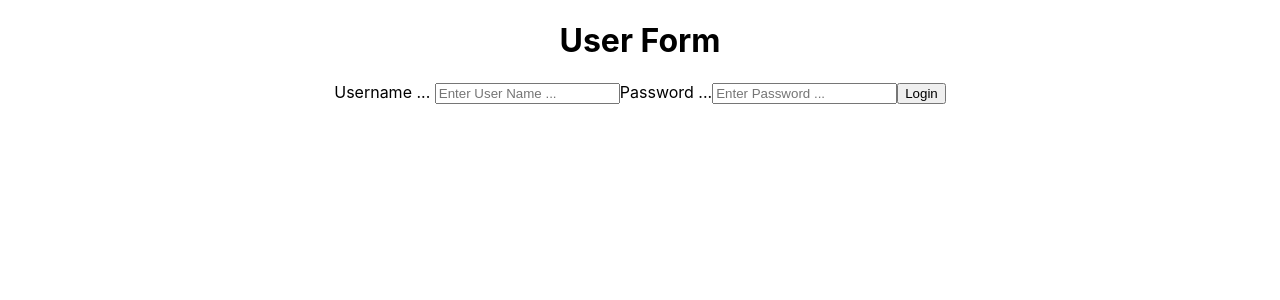
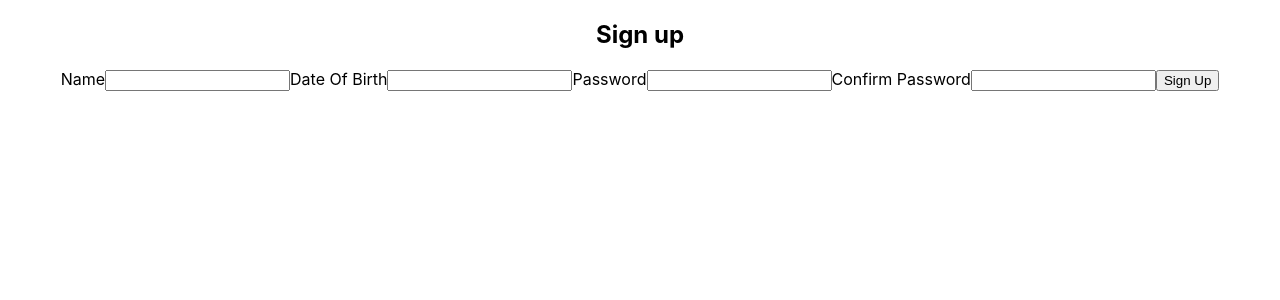
Before and after one commit to M5FGN/codeclan_project_scrapbook_react, a React (Create React App) app: page /signup in a window 1280 px wide. Shown: the top 300 px of the page. Built offline with nearby package versions, Linux system fonts and the light colour scheme.

Commit message:
add login

```diff
--- /dev/null
+++ b/src/components/SignUp.js
@@ -0,0 +1,49 @@
+import React from "react";
+import Request from "../helpers/request";
+import { useHistory } from "react-router-dom";
+
+const SignUp = () => {
+  const request = new Request("http://localhost:8080/api/users");
+  let history = useHistory();
+
+  let errorMessage = "";
+  const handleSignUp = (event) => {
+    event.preventDefault();
+    const name = event.target.name.value;
+    const password = event.target.password.value;
+    const confirmPassword = event.target.confirmPassword.value;
+    const dob = event.target.DOB.value;
+
+    const user = {
+      name: name,
+      password: password,
+      dateOfBirth: dob,
+    };
+
+    if (password === confirmPassword) {
+      request.post(user);
+      history.push("/login");
+    } else {
+      errorMessage = "Passwords dont't match";
+    }
+  };
+  return (
+    <>
+      <h2>Sign up</h2>
+      <form onSubmit={handleSignUp}>
+        <label htmlFor="">Name</label>
+        <input type="text" name="name" />
+        <label htmlFor="">Date Of Birth</label>
+        <input type="text" name="DOB" />
+        <label htmlFor="">Password</label>
+        <input type="text" name="password" />
+        <label htmlFor="">Confirm Password</label>
+        <input type="text" name="confirmPassword" />
+        <input type="submit" value="Sign Up" />
+      </form>
+      <p>{errorMessage}</p>
+    </>
+  );
+};
+
+export default SignUp;
--- a/src/components/users/UserForm.js
+++ b/src/components/UserForm.js
@@ -1,18 +1,22 @@
 import React from "react";
+import { useHistory } from "react-router-dom";
 
 const UserForm = ({ setUser }) => {
+  let history = useHistory();
+
   const handleLogIn = function (event) {
     event.preventDefault();
     const name = event.target.name.value;
     const password = event.target.password.value;
     console.log(name, password);
 
-    const user = fetch(
+    fetch(
       `http://localhost:8080/api/users/login?name=${name}&password=${password}`
     )
       .then((res) => res.json())
       .then((user) => {
         setUser(user);
+        history.push("/");
       });
   };
 
@@ -34,6 +38,9 @@ const UserForm = ({ setUser }) => {
         ></input>
         <input type="submit" value="Login"></input>
       </form>
+      <h3>
+        <a href="/signup">Don't have an account?</a>
+      </h3>
     </div>
   );
 };
--- a/src/components/users/UserDetail.js
+++ b/src/components/users/UserDetail.js
@@ -1,20 +1,14 @@
-import React, { useEffect } from 'react';
-import UserRooms from "../users/UserRooms"
+import React, { useEffect } from "react";
+import UserRooms from "../users/UserRooms";
 
-
-const UserDetail = ({user}) => {
-
-
+const UserDetail = ({ user }) => {
   return (
     <div>
       <h2>{user.name}</h2>
       <p> Profile Pic</p>
       <p>{user.dateOfBirth}</p>
       <p>{user.bio}</p>
-            <p><UserRooms user={user}/></p>
     </div>
-
-    )
-
-}
+  );
+};
 export default UserDetail;
--- a/src/containers/MainContainer.js
+++ b/src/containers/MainContainer.js
@@ -1,6 +1,7 @@
 import React, { useEffect, useState } from "react";
 import UserContainer from "./UserContainer";
-import UserForm from "../components/users/UserForm";
+import UserForm from "../components/UserForm";
+import SignUp from "../components/SignUp";
 import RoomContainer from "./RoomContainer";
 import {
   BrowserRouter as Router,
@@ -8,18 +9,24 @@ import {
   Route,
   useParams,
   useHistory,
+  Redirect,
 } from "react-router-dom";
 
 const MainContainer = () => {
   const [rooms, setRooms] = useState([]);
   const [user, setUser] = useState(null);
+  let history = useHistory();
 
   if (user) {
     return (
       <>
         <Router>
           <Switch>
-            <Route />
+            <Route
+              exact
+              path="/"
+              render={() => <UserContainer user={user} />}
+            />
           </Switch>
         </Router>
       </>
@@ -27,7 +34,19 @@ const MainContainer = () => {
   } else {
     return (
       <>
-        <UserForm setUser={setUser} />
+        <Router>
+          <Switch>
+            <Route exact path="/">
+              <Redirect to="/login" />
+            </Route>
+            <Route
+              exact
+              path="/login"
+              render={() => <UserForm setUser={setUser} />}
+            />
+            <Route path="/signup" component={SignUp} />
+          </Switch>
+        </Router>
       </>
     );
   }
--- a/src/helpers/request.js
+++ b/src/helpers/request.js
@@ -1,33 +1,34 @@
 class Request {
+  constructor(url) {
+    this.url = url;
+  }
 
-    get(url) {
-      return fetch(url)
-      .then((res) => res.json());
-    }
+  get() {
+    return fetch(this.url).then((res) => res.json());
+  }
 
-    delete(url) {
-      return fetch(url, {
-        method: "DELETE",
-        headers: {'Content-Type': 'application/json'}
-      })
-    }
+  delete() {
+    return fetch(this.url, {
+      method: "DELETE",
+      headers: { "Content-Type": "application/json" },
+    });
+  }
 
-    post(url, payload){
-      return fetch(url, {
-        method: "POST",
-        headers: {'Content-Type': 'application/json'},
-        body: JSON.stringify(payload)
-      })
-    }
+  post(payload) {
+    return fetch(this.url, {
+      method: "POST",
+      headers: { "Content-Type": "application/json" },
+      body: JSON.stringify(payload),
+    });
+  }
 
-    patch(url, payload){
-      return fetch(url, {
-        method: "PATCH",
-        headers: {'Content-Type': 'application/json'},
-        body: JSON.stringify(payload)
-      })
-    }
-
+  patch(payload) {
+    return fetch(this.url, {
+      method: "PATCH",
+      headers: { "Content-Type": "application/json" },
+      body: JSON.stringify(payload),
+    });
+  }
 }
 
 export default Request;
```
Lines whose indentation alone changed are shown as unchanged.
